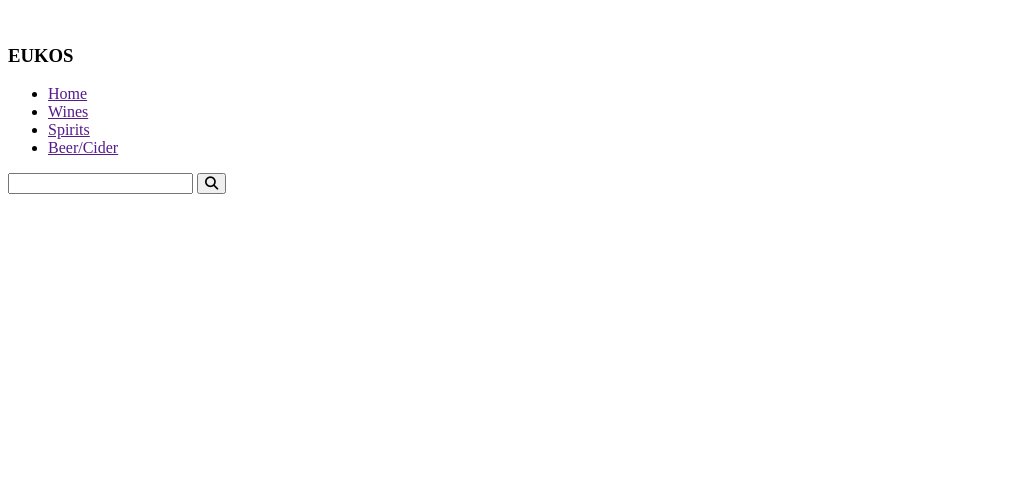
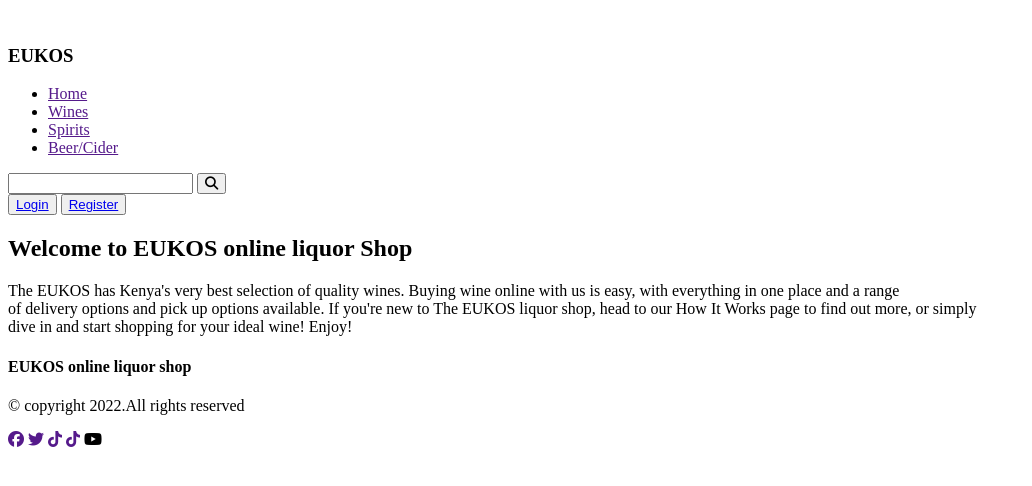
Before and after one commit to kipkemoi98/phase-one-independent-project, a plain HTML site: page index.html in a window 1280 px wide. Shown: the whole page, without its empty margins (0-1032 px from the left). Drawn offline with Linux system fonts and the light colour scheme; files that its build step writes are made by us from their sources.

Commit message:
add html

```diff
--- a/index.html
+++ b/index.html
@@ -1,5 +1,6 @@
 <!DOCTYPE html>
 <html lang="en">
+
 <head>
   <meta charset="UTF-8">
   <meta http-equiv="X-UA-Compatible" content="IE=edge">
@@ -8,11 +9,9 @@
   <meta name="description" content="" />
   <meta name="viewport" content="width=device-width, initial-scale=1" />
   <link rel="stylesheet" href="styles.css" />
-    <script
-      src="https://kit.fontawesome.com/6d80c01793.js"
-      crossorigin="anonymous"
-    ></script>
+  <script src="https://kit.fontawesome.com/6d80c01793.js" crossorigin="anonymous"></script>
 </head>
+
 <body>
   <div id="page-container">
 
@@ -31,15 +30,47 @@
       </div>
       <div class="user">
         <form class="userform">
-          <input
-            type="text"
-            id="search-input"
-            class="st-search-input search-field"
-          />
+          <input type="text" id="search-input" class="st-search-input search-field" />
           <button type="submit" id="search-btn">
             <i class="fa-solid fa-magnifying-glass"></i>
           </button>
         </form>
       </div>
+      <div class="loginregister">
+        <button class="userbtn" id="loginbtn"><a href=" ">Login</a></button>
+        <button class="userbtn" id="registerbtn">
+          <a href=" ">Register</a>
+        </button>
+      </div>
+    </navigation>
+
+    <section id="welcome-message">
+      <h1>Welcome to EUKOS online liquor Shop </h1>
+      <p>The EUKOS has Kenya's very best selection of quality wines. Buying wine online with us is easy, with everything
+        in one place and a range <br> of delivery options and pick up options available. If you're new to The EUKOS
+        liquor shop, head to our How It Works page to find out more, or simply <br> dive in and start shopping for your
+        ideal wine! Enjoy!</p>
+    </section>
+
+    <section id="popular movies">
+
+
+
+    </section>
+    <footer>
+      <div class="footer-content">
+
+        <div class="footer-brand">
+          <h4 class="link-heading">EUKOS online liquor shop</h4>
+          <p>&copy; copyright 2022.All rights reserved</p>
+          <div class="social-link">
+            <a href=""><i class="fa-brands fa-facebook"></i></a>
+            <a href=""><i class="fa-brands fa-twitter"></i></a>
+            <a href=""><i class="fa-brands fa-tiktok"></i></a>
+            <a href=""><i class="fa-brands fa-tiktok"></i></a>
+            <i class="fa-brands fa-youtube"></i>
+          </div>
+        </div>
 </body>
+
 </html>
```
Lines whose indentation alone changed are shown as unchanged.
